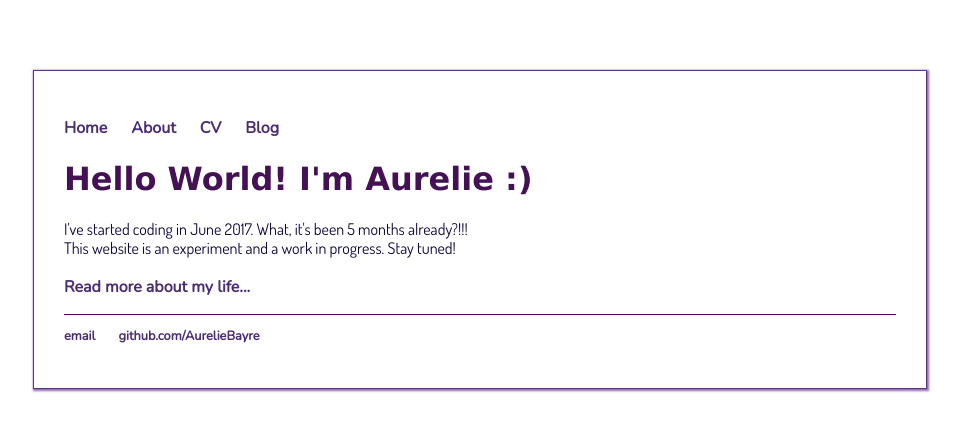
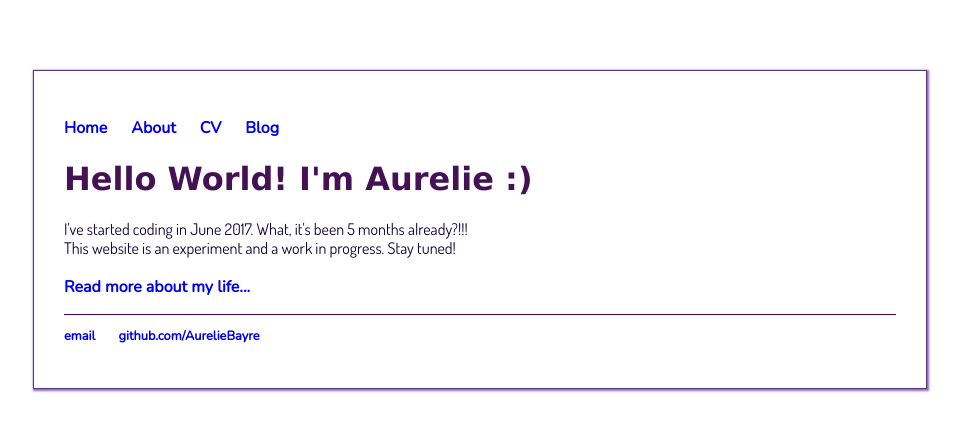
Before and after one commit to AurelieBayre/aurelieBayre.github.io, a Jekyll site: the page built from index.html, in a window 1280 px wide. Shown: the top 431 px of the page, without its empty margins (160-1121 px from the left). Built offline with Jekyll 4.4.1, drawn with Linux system fonts in a browser that asks for light colours.

Commit message:
Update main.css

```diff
--- a/css/main.css
+++ b/css/main.css
@@ -3,6 +3,7 @@ body {
     border-width: 1px;
     border-color: #553982;
     box-shadow: 1px 1px 2px 1px #9365B8;
+    color: #4B2D73;
     margin: 70px auto;
     padding: 30px;
     width: 65%;
@@ -17,7 +18,6 @@ nav ul li, footer ul li {
     margin-right: 20px;
 }
 a {
-    color: #4B2D73;
     font-family: 'Nunito', sans-serif;
     font-weight: bold;
     text-decoration: none;
```
